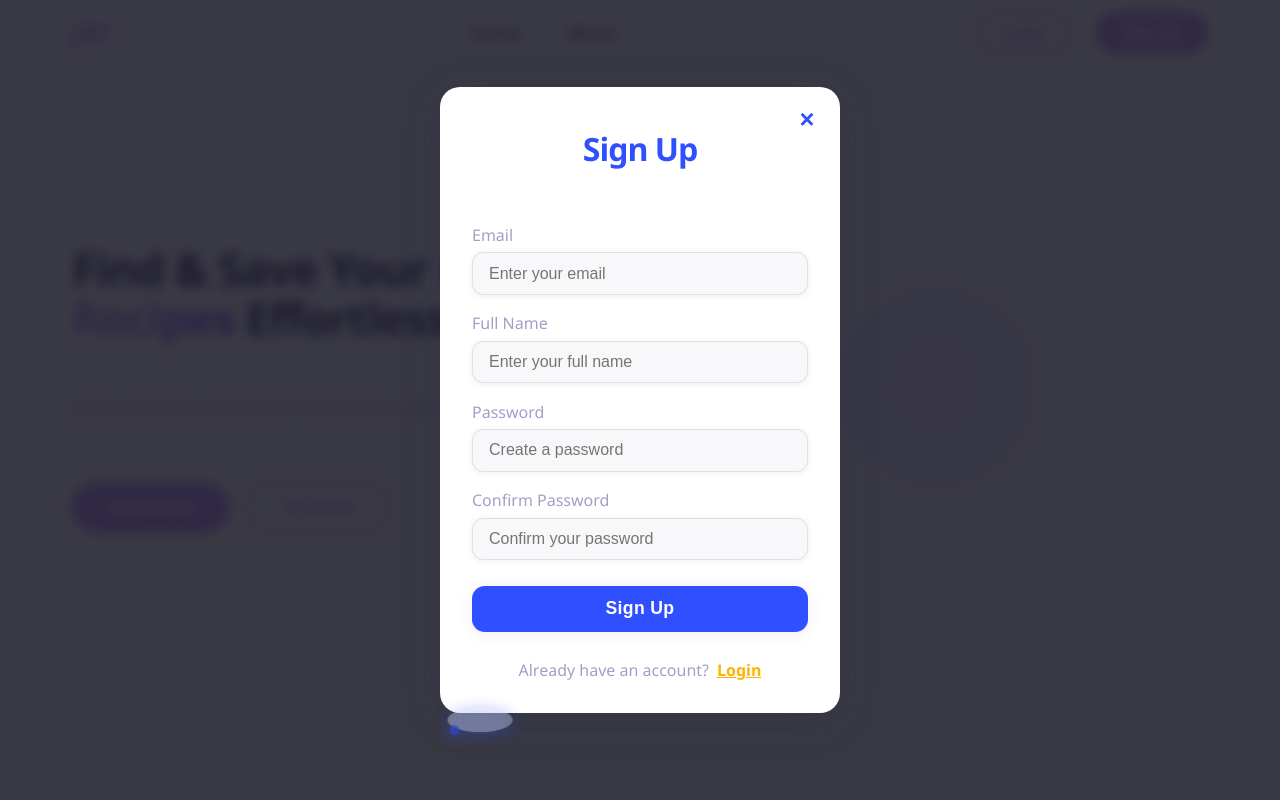
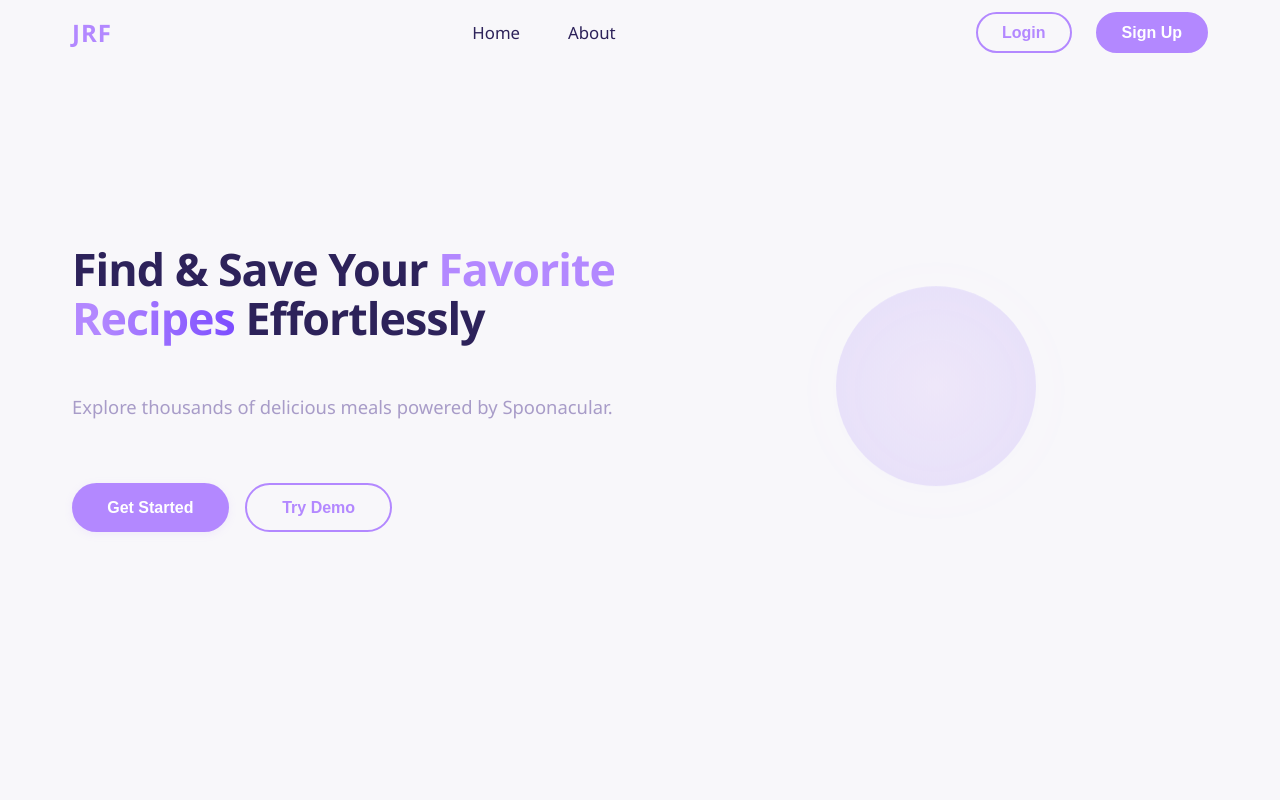
Before and after one commit to Je-Joestar24/jejo_recipe_finder, a Vue app: page / in a window 1280 px wide. Shown: the top 800 px of the page. Built offline with nearby package versions, Linux system fonts and the light colour scheme; the HTML template or start-up script is replaced by a standard one.

Commit message:
ref: Created the state for modals
Auths Modal
- Store created
- Binded the store for both login and signup modal

```diff
--- a/src/App.vue
+++ b/src/App.vue
@@ -7,10 +7,10 @@ import AuthsModal from '@/components/auths/AuthsModal.vue';
 
 <template>
   <header>
-    <Nav/>
+    <Nav />
   </header>
 
   <RouterView />
   <AuthsModal />
-  <Footer/>
+  <Footer />
 </template>
--- a/src/components/auths/AuthsModal.vue
+++ b/src/components/auths/AuthsModal.vue
@@ -1,9 +1,12 @@
 <template>
-    <LoginModal v-if="false"/>
-    <SignupModal/>
+    <LoginModal v-if="modalStore.active == 'login'"/>
+    <SignupModal v-if="modalStore.active == 'signup'"/>
 </template>
 
 <script setup lang="ts">
 import LoginModal from '@/components/auths/LoginModal.vue';
 import SignupModal from '@/components/auths/SignupModal.vue';
+import { useModalStore } from '@/stores/modals';
+
+const modalStore = useModalStore()
 </script>
--- a/src/components/auths/LoginModal.vue
+++ b/src/components/auths/LoginModal.vue
@@ -1,7 +1,9 @@
 <template>
-  <div class="loginmodal__backdrop" role="dialog" aria-modal="true" aria-label="Login Modal">
-    <div class="loginmodal__modal" tabindex="0">
-      <button class="loginmodal__close" aria-label="Close login modal">&times;</button>
+  <div class="loginmodal__backdrop" role="dialog" aria-modal="true" aria-label="Login Modal"
+    @click="modalStore.toggleModal()">
+    <div class="loginmodal__modal" tabindex="0" @click.stop>
+      <button class="loginmodal__close" aria-label="Close login modal"
+        @click.prevent="modalStore.toggleModal()">&times;</button>
       <div class="loginmodal__header">
         <h2 class="loginmodal__title">Login</h2>
       </div>
@@ -11,17 +13,20 @@
       <form class="loginmodal__form" autocomplete="off">
         <div class="loginmodal__field">
           <label for="login-email" class="loginmodal__label">Email</label>
-          <input id="login-email" type="email" class="loginmodal__input" placeholder="Enter your email" required autocomplete="username" />
+          <input id="login-email" type="email" class="loginmodal__input" placeholder="Enter your email" required
+            autocomplete="username" />
         </div>
         <div class="loginmodal__field">
           <label for="login-password" class="loginmodal__label">Password</label>
-          <input id="login-password" type="password" class="loginmodal__input" placeholder="Enter your password" required autocomplete="current-password" />
+          <input id="login-password" type="password" class="loginmodal__input" placeholder="Enter your password"
+            required autocomplete="current-password" />
         </div>
         <button type="submit" class="loginmodal__button" aria-label="Login">Login</button>
       </form>
       <div class="loginmodal__footer">
         <span class="loginmodal__signup-text">Don't have an account?</span>
-        <a href="#" class="loginmodal__signup-link" aria-label="Sign up">Sign up</a>
+        <a href="#" @click.prevent="modalStore.toggleModal('signup')" class="loginmodal__signup-link"
+          aria-label="Sign up">Sign up</a>
       </div>
       <div class="loginmodal__decor" aria-hidden="true">
         <!-- Decorative minimal SVG element -->
@@ -37,3 +42,9 @@
     </div>
   </div>
 </template>
+
+<script setup lang="ts">
+import { useModalStore } from '@/stores/modals';
+
+const modalStore = useModalStore()
+</script>
--- a/src/components/auths/SignupModal.vue
+++ b/src/components/auths/SignupModal.vue
@@ -1,7 +1,9 @@
 <template>
-  <div class="signupmodal__backdrop" role="dialog" aria-modal="true" aria-label="Signup Modal">
-    <div class="signupmodal__modal" tabindex="0">
-      <button class="signupmodal__close" aria-label="Close signup modal">&times;</button>
+  <div class="signupmodal__backdrop" role="dialog" aria-modal="true" aria-label="Signup Modal"
+    @click="modalStore.toggleModal()">
+    <div class="signupmodal__modal" tabindex="0" @click.stop>
+      <button class="signupmodal__close" aria-label="Close signup modal"
+        @click="modalStore.toggleModal()">&times;</button>
       <div class="signupmodal__header">
         <h2 class="signupmodal__title">Sign Up</h2>
       </div>
@@ -11,25 +13,30 @@
       <form class="signupmodal__form" autocomplete="off">
         <div class="signupmodal__field">
           <label for="signup-email" class="signupmodal__label">Email</label>
-          <input id="signup-email" type="email" class="signupmodal__input" placeholder="Enter your email" required autocomplete="username" />
+          <input id="signup-email" type="email" class="signupmodal__input" placeholder="Enter your email" required
+            autocomplete="username" />
         </div>
         <div class="signupmodal__field">
           <label for="signup-fullname" class="signupmodal__label">Full Name</label>
-          <input id="signup-fullname" type="text" class="signupmodal__input" placeholder="Enter your full name" required autocomplete="name" />
+          <input id="signup-fullname" type="text" class="signupmodal__input" placeholder="Enter your full name" required
+            autocomplete="name" />
         </div>
         <div class="signupmodal__field">
           <label for="signup-password" class="signupmodal__label">Password</label>
-          <input id="signup-password" type="password" class="signupmodal__input" placeholder="Create a password" required autocomplete="new-password" />
+          <input id="signup-password" type="password" class="signupmodal__input" placeholder="Create a password"
+            required autocomplete="new-password" />
         </div>
         <div class="signupmodal__field">
           <label for="signup-confirm" class="signupmodal__label">Confirm Password</label>
-          <input id="signup-confirm" type="password" class="signupmodal__input" placeholder="Confirm your password" required autocomplete="new-password" />
+          <input id="signup-confirm" type="password" class="signupmodal__input" placeholder="Confirm your password"
+            required autocomplete="new-password" />
         </div>
         <button type="submit" class="signupmodal__button" aria-label="Sign up">Sign Up</button>
       </form>
       <div class="signupmodal__footer">
         <span class="signupmodal__login-text">Already have an account?</span>
-        <a href="#" class="signupmodal__login-link" aria-label="Login">Login</a>
+        <a href="#" class="signupmodal__login-link" aria-label="Login"
+          @click.prevent="modalStore.toggleModal('login')">Login</a>
       </div>
       <div class="signupmodal__decor" aria-hidden="true">
         <!-- Decorative minimal SVG element -->
@@ -45,3 +52,9 @@
     </div>
   </div>
 </template>
+
+<script setup lang="ts">
+import { useModalStore } from '@/stores/modals';
+
+const modalStore = useModalStore()
+</script>
--- a/src/components/navs/nav.vue
+++ b/src/components/navs/nav.vue
@@ -5,20 +5,7 @@
       <div class="nav__brand" aria-label="Jejo Recipe Finder Home">
         <span class="nav__logo">JRF</span>
       </div>
-      <!-- Navigation Links (unauthenticated) -->
-      <ul class="nav__links" role="menubar">
-        <li class="nav__item" role="none">
-          <router-link class="nav__link" to="/">Home</router-link>
-        </li>
-        <li class="nav__item" role="none">
-          <router-link class="nav__link" to="/about">About</router-link>
-        </li>
-      </ul>
-      <!-- Auth Buttons (unauthenticated) -->
-      <div class="nav__actions">
-        <button class="nav__btn nav__btn--login" aria-label="Login">Login</button>
-        <button class="nav__btn nav__btn--signup" aria-label="Sign Up">Sign Up</button>
-      </div>
+      <Unauthed />
       <!-- Authenticated Nav (hidden for now) -->
       <div class="nav__authed" style="display: none;">
         <button class="nav__search" aria-label="Search Recipe">
@@ -27,14 +14,15 @@
         <button class="nav__saved" aria-label="Saved Recipes">
           <!-- Bookmark SVG -->
           <svg width="24" height="24" viewBox="0 0 24 24" fill="none" aria-hidden="true">
-            <path d="M6 4a2 2 0 0 1 2-2h8a2 2 0 0 1 2 2v16l-7-4-7 4V4z" stroke="var(--min-violet-primary)" stroke-width="2" fill="none"/>
+            <path d="M6 4a2 2 0 0 1 2-2h8a2 2 0 0 1 2 2v16l-7-4-7 4V4z" stroke="var(--min-violet-primary)"
+              stroke-width="2" fill="none" />
           </svg>
         </button>
         <div class="nav__profile" tabindex="0" aria-label="Profile Menu">
           <!-- Profile SVG -->
           <svg width="28" height="28" viewBox="0 0 28 28" fill="none" aria-hidden="true">
-            <circle cx="14" cy="10" r="5" stroke="var(--min-violet-primary)" stroke-width="2" fill="none"/>
-            <ellipse cx="14" cy="20" rx="7" ry="4" stroke="var(--min-violet-accent)" stroke-width="2" fill="none"/>
+            <circle cx="14" cy="10" r="5" stroke="var(--min-violet-primary)" stroke-width="2" fill="none" />
+            <ellipse cx="14" cy="20" rx="7" ry="4" stroke="var(--min-violet-accent)" stroke-width="2" fill="none" />
           </svg>
           <div class="nav__profile-dropdown">
             <button class="nav__profile-btn" aria-label="Profile">Profile</button>
@@ -48,4 +36,5 @@
 
 <script setup lang="ts">
 import { RouterLink } from 'vue-router'
+import Unauthed from '@/components/navs/unauthed.vue'
 </script>
--- /dev/null
+++ b/src/components/navs/unauthed.vue
@@ -0,0 +1,25 @@
+<template>
+    <!-- Navigation Links (unauthenticated) -->
+    <ul class="nav__links" role="menubar">
+        <li class="nav__item" role="none">
+            <router-link class="nav__link" to="/">Home</router-link>
+        </li>
+        <li class="nav__item" role="none">
+            <router-link class="nav__link" to="/about">About</router-link>
+        </li>
+    </ul>
+    <!-- Auth Buttons (unauthenticated) -->
+    <div class="nav__actions">
+        <button class="nav__btn nav__btn--login" aria-label="Login"
+            @click.prevent="modalStore.toggleModal('login')">Login</button>
+        <button class="nav__btn nav__btn--signup" aria-label="Sign Up"
+            @click.prevent="modalStore.toggleModal('signup')">Sign Up</button>
+    </div>
+</template>
+
+<script setup lang="ts">
+import { RouterLink } from 'vue-router'
+import { useModalStore } from '@/stores/modals';
+
+const modalStore = useModalStore()
+</script>
--- /dev/null
+++ b/src/stores/modals.ts
@@ -0,0 +1,16 @@
+import { ref } from 'vue'
+import { defineStore } from 'pinia'
+
+export const useModalStore = defineStore('modal', () => {
+  const active = ref<string>('')
+
+  const toggleModal = (activeModal: string = '') => {
+    try {
+      active.value = activeModal
+    } catch (error) {
+      console.error('Error toggling modal:', error)
+    }
+  }
+
+  return { active, toggleModal }
+})
```
